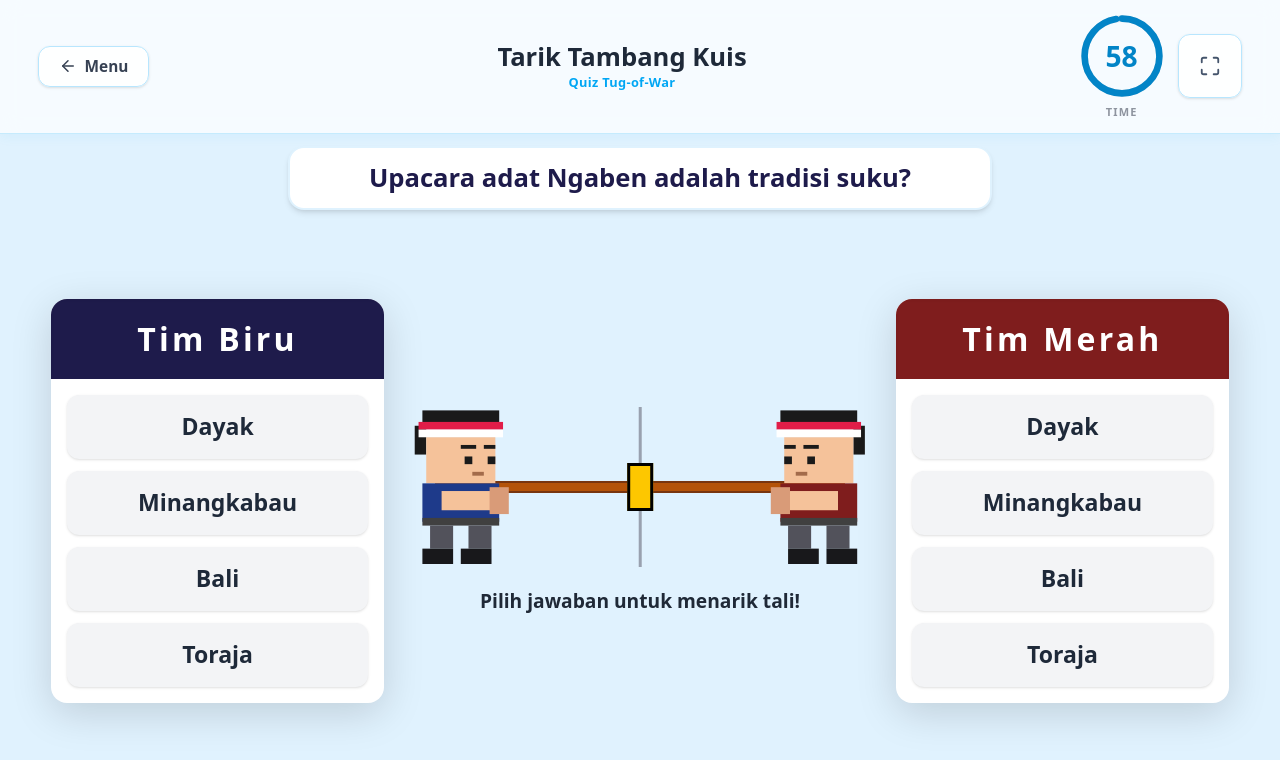
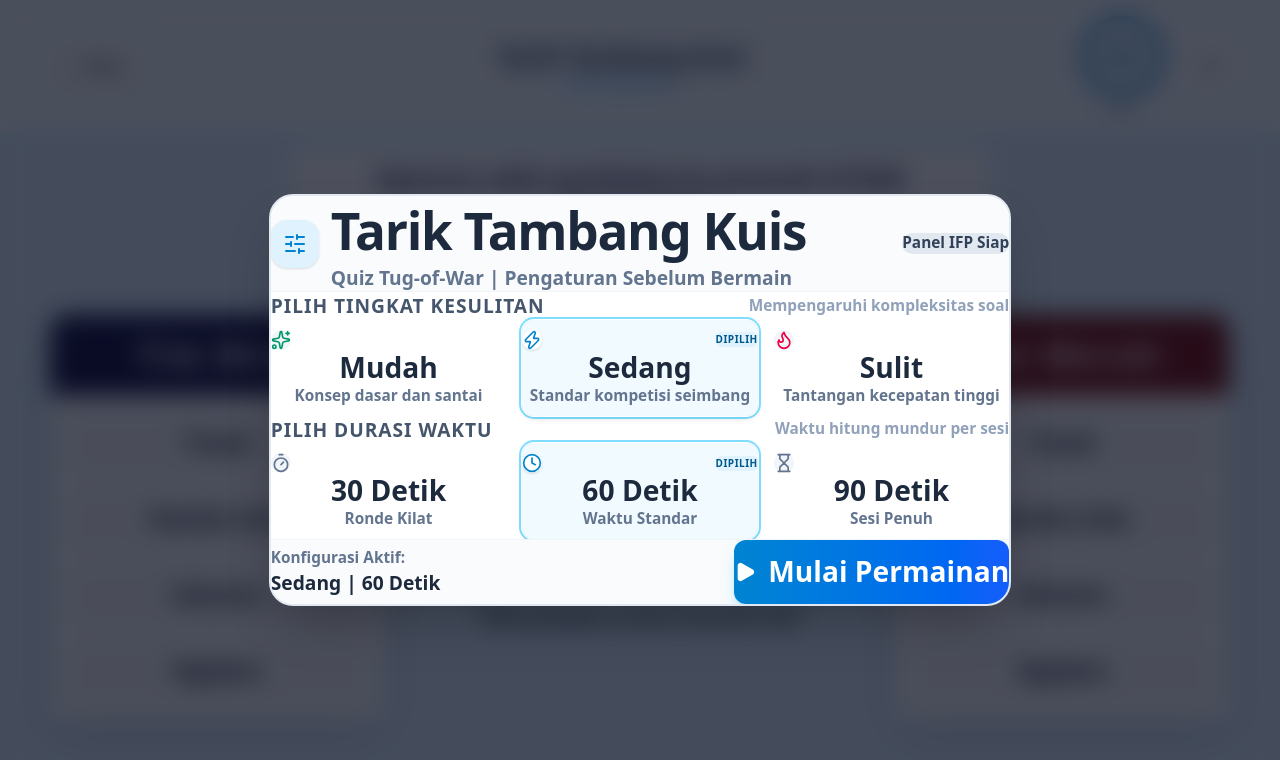
Before and after one commit to DiaztMF/EduPanel, a Next.js app: page /games/quiz-tug-of-war in a window 1280 px wide. Shown: the top 760 px of the page. Built offline with nearby package versions, Linux system fonts and the light colour scheme.

Commit message:
feat: expand trivia dataset and add setup modal to quiz-tug-of-war

```diff
--- a/src/app/games/quiz-tug-of-war/page.tsx
+++ b/src/app/games/quiz-tug-of-war/page.tsx
@@ -5,10 +5,10 @@ import { motion, AnimatePresence } from "framer-motion";
 import { useQuizTugStore } from "@/store/useQuizTugStore";
 import { VictoryResultModal } from "@/components/game/VictoryResultModal";
 import { GameHeader } from "@/components/game/GameHeader";
+import { GameSetupModal } from "@/components/game/GameSetupModal";
+import { SlidersHorizontal } from "lucide-react";
 
-const GAME_DURATION = 60; // seconds
-
-type Phase = "countdown" | "playing" | "finished";
+type Phase = "setup" | "countdown" | "playing" | "finished";
 
 // ─── Pixel Art Character SVG ───
 const PixelGuy = ({ color, reversed }: { color: string, reversed?: boolean }) => (
@@ -141,9 +141,9 @@ function QuizPanel({
 export default function QuizTugOfWarPage() {
   const { ropePosition, currentQuestion, submitAnswer, nextQuestion, reset } = useQuizTugStore();
 
-  const [phase, setPhase] = useState<Phase>("countdown");
+  const [phase, setPhase] = useState<Phase>("setup");
   const [countdown, setCountdown] = useState(3);
-
+  const [gameDuration, setGameDuration] = useState(60);
 
   const [p1Score, setP1Score] = useState(0);
   const [p2Score, setP2Score] = useState(0);
@@ -159,15 +159,11 @@ export default function QuizTugOfWarPage() {
     if (phase !== "countdown") return;
     if (countdown <= 0) {
       setPhase("playing");
-
-      reset();
       return;
     }
     const id = setTimeout(() => setCountdown((c) => c - 1), 1000);
     return () => clearTimeout(id);
-  }, [phase, countdown, reset]);
-
-
+  }, [phase, countdown]);
 
   // Check win by rope threshold
   useEffect(() => {
@@ -188,7 +184,9 @@ export default function QuizTugOfWarPage() {
       (player === 1 ? setP1Score : setP2Score)((s) => s + 10);
     }
 
-    // Auto-next question logic
+    // Auto-next question logic: advance if correct or both have attempted
+    const otherAnswered = player === 1 ? p2Feedback !== null : p1Feedback !== null;
+    if (correct || otherAnswered) {
       if (!questionCooldown.current) {
         questionCooldown.current = true;
         setTimeout(() => {
@@ -196,9 +194,10 @@ export default function QuizTugOfWarPage() {
           setP1Feedback(null);
           setP2Feedback(null);
           questionCooldown.current = false;
-      }, 800); // Slightly longer feedback for reading text
+        }, 800);
       }
-  }, [phase, submitAnswer, nextQuestion]);
+    }
+  }, [phase, submitAnswer, nextQuestion, p1Feedback, p2Feedback]);
 
   const finishGame = useCallback((forcedWinner?: "p1" | "p2") => {
     if (phase === "finished") return;
@@ -213,14 +212,32 @@ export default function QuizTugOfWarPage() {
   }, [phase, ropePosition]);
 
   const handleRematch = () => {
-    setPhase("countdown");
-    setCountdown(3);
+    reset();
     setP1Score(0);
     setP2Score(0);
     setP1Feedback(null);
     setP2Feedback(null);
     setWinner(null);
-    reset();
+    setPhase("countdown");
+    setCountdown(3);
+  };
+
+  const handleStartGame = ({
+    difficulty,
+    duration,
+  }: {
+    difficulty: "easy" | "medium" | "hard";
+    duration: number;
+  }) => {
+    setGameDuration(duration);
+    reset(difficulty);
+    setP1Score(0);
+    setP2Score(0);
+    setP1Feedback(null);
+    setP2Feedback(null);
+    setWinner(null);
+    setPhase("countdown");
+    setCountdown(3);
   };
 
   const isPlaying = phase === "playing";
@@ -232,9 +249,23 @@ export default function QuizTugOfWarPage() {
       <GameHeader
         title="Tarik Tambang Kuis"
         subtitle="Quiz Tug-of-War"
-        timerDuration={GAME_DURATION}
+        timerDuration={gameDuration}
         isTimerRunning={phase === "playing"}
         onTimerComplete={() => finishGame()}
+        rightSlot={
+          <button
+            type="button"
+            onClick={() => setPhase("setup")}
+            aria-label="Pengaturan Permainan"
+            className="flex items-center justify-center rounded-xl border border-sky-200 bg-white/80 text-gray-700 font-bold shadow-sm hover:bg-white transition-colors"
+            style={{
+              minWidth: "clamp(40px, 5vw, 64px)",
+              minHeight: "clamp(40px, 5vw, 64px)",
+            }}
+          >
+            <SlidersHorizontal size={20} />
+          </button>
+        }
       />
 
       {/* ── QUESTION PANEL (center, compact) ── */}
@@ -320,6 +351,16 @@ export default function QuizTugOfWarPage() {
         p2Label="Tim Merah"
         onRematch={handleRematch}
       />
+
+      {/* PRE-GAME SETUP MODAL */}
+      <GameSetupModal
+        isOpen={phase === "setup"}
+        gameTitle="Tarik Tambang Kuis"
+        gameSubtitle="Quiz Tug-of-War"
+        defaultDifficulty="medium"
+        defaultDuration={60}
+        onStart={handleStartGame}
+      />
     </div>
   );
 }
--- a/src/data/quiz-trivia.ts
+++ b/src/data/quiz-trivia.ts
@@ -34,79 +34,131 @@ function q(
 }
 
 export const TRIVIA_QUESTIONS: TriviaQuestion[] = [
-  // ─── SAINS ───
+  // ─── SAINS: EASY ───
   q("Planet terbesar di tata surya kita adalah?", "Jupiter", ["Saturnus", "Neptunus", "Uranus"], "sains", "easy"),
   q("Simbol kimia untuk emas adalah?", "Au", ["Ag", "Fe", "Go"], "sains", "easy"),
   q("Berapa jumlah kaki pada serangga?", "6", ["4", "8", "10"], "sains", "easy"),
   q("Gas apa yang paling banyak di atmosfer bumi?", "Nitrogen", ["Oksigen", "Karbon Dioksida", "Argon"], "sains", "easy"),
   q("Organ manusia yang memompa darah adalah?", "Jantung", ["Paru-paru", "Hati", "Ginjal"], "sains", "easy"),
+  q("Apa nama proses tumbuhan membuat makanan sendiri?", "Fotosintesis", ["Respirasi", "Osmosis", "Fermentasi"], "sains", "easy"),
+  q("Berapa suhu titik didih air pada tekanan normal?", "100°C", ["90°C", "80°C", "120°C"], "sains", "easy"),
+  q("Planet manakah yang dikenal sebagai Planet Merah?", "Mars", ["Venus", "Merkurius", "Jupiter"], "sains", "easy"),
+  q("Vertebrata adalah kelompok hewan yang memiliki?", "Tulang belakang", ["Sayap", "Insang", "Bulu"], "sains", "easy"),
+  q("Gaya tarik yang menarik benda jatuh ke bumi disebut?", "Gravitasi", ["Magnet", "Gesek", "Pegas"], "sains", "easy"),
+
+  // ─── SAINS: MEDIUM ───
   q("Berapa kecepatan cahaya per detik (dibulatkan)?", "300.000 km/s", ["150.000 km/s", "500.000 km/s", "1.000.000 km/s"], "sains", "medium"),
   q("DNA adalah singkatan dari?", "Deoxyribonucleic Acid", ["Dinitrogen Acid", "Dimethyl Nucleic Acid", "Digital Nucleic Atom"], "sains", "medium"),
-  q("Apa nama proses tumbuhan membuat makanan sendiri?", "Fotosintesis", ["Respirasi", "Osmosis", "Fermentasi"], "sains", "easy"),
-  q("Berapa suhu titik didih air pada tekanan normal?", "100°C", ["90°C", "80°C", "120°C"], "sains", "easy"),
-  q("Hewan apa yang memiliki sidik jari seperti manusia?", "Koala", ["Simpanse", "Gorila", "Orang Utan"], "sains", "hard"),
   q("Berapa jumlah tulang pada tubuh manusia dewasa?", "206", ["180", "250", "300"], "sains", "medium"),
-  q("Planet manakah yang dikenal sebagai Planet Merah?", "Mars", ["Venus", "Merkurius", "Jupiter"], "sains", "easy"),
-  q("Apa satuan dasar untuk mengukur listrik?", "Ampere", ["Volt", "Watt", "Ohm"], "sains", "medium"),
-  q("Vertebrata adalah hewan yang memiliki?", "Tulang belakang", ["Sayap", "Insang", "Bulu"], "sains", "easy"),
-  q("Apa nama lapisan ozon yang melindungi bumi?", "Stratosfer", ["Troposfer", "Mesosfer", "Termosfer"], "sains", "medium"),
+  q("Apa satuan dasar internasional untuk mengukur arus listrik?", "Ampere", ["Volt", "Watt", "Ohm"], "sains", "medium"),
+  q("Lapisan atmosfer yang melindungi bumi dari radiasi ultraviolet adalah?", "Stratosfer", ["Troposfer", "Mesosfer", "Termosfer"], "sains", "medium"),
+  q("Zat hijau daun yang menyerap sinar matahari dinamakan?", "Klorofil", ["Karoten", "Stomata", "Floem"], "sains", "medium"),
+  q("Hewan mamalia yang mampu terbang dengan sayap kulit adalah?", "Kelelawar", ["Tupai terbang", "Burung hantu", "Elang"], "sains", "medium"),
+  q("Satuan untuk frekuensi gelombang bunyi adalah?", "Hertz", ["Desibel", "Pascal", "Newton"], "sains", "medium"),
 
-  // ─── GEOGRAFI ───
-  q("Ibukota Indonesia adalah?", "Jakarta", ["Surabaya", "Bandung", "Medan"], "geografi", "easy"),
-  q("Gunung tertinggi di Indonesia adalah?", "Puncak Jaya", ["Gunung Rinjani", "Gunung Semeru", "Gunung Kerinci"], "geografi", "medium"),
+  // ─── SAINS: HARD ───
+  q("Hewan apa yang memiliki sidik jari unik sangat mirip manusia?", "Koala", ["Simpanse", "Gorila", "Orang Utan"], "sains", "hard"),
+  q("Unsur paling melimpah di alam semesta secara keseluruhan adalah?", "Hidrogen", ["Helium", "Oksigen", "Karbon"], "sains", "hard"),
+  q("Bagian terkecil dari suatu zat yang mempertahankan sifat kimiawinya adalah?", "Molekul", ["Atom", "Proton", "Elektron"], "sains", "hard"),
+  q("Enzim dalam air liur yang mencerna karbohidrat adalah?", "Ptialin (Amilase)", ["Pepsin", "Tripsin", "Lipase"], "sains", "hard"),
+  q("Hukum gravitasi universal dirumuskan pertama kali oleh?", "Isaac Newton", ["Albert Einstein", "Galileo Galilei", "Johannes Kepler"], "sains", "hard"),
+
+  // ─── GEOGRAFI: EASY ───
+  q("Ibukota negara Indonesia adalah?", "Jakarta", ["Surabaya", "Bandung", "Medan"], "geografi", "easy"),
   q("Sungai terpanjang di dunia adalah?", "Nil", ["Amazon", "Yangtze", "Mississippi"], "geografi", "easy"),
   q("Negara dengan luas wilayah terbesar di dunia adalah?", "Rusia", ["Kanada", "Amerika Serikat", "China"], "geografi", "easy"),
-  q("Benua terkecil di dunia adalah?", "Australia", ["Eropa", "Antartika", "Amerika Selatan"], "geografi", "easy"),
-  q("Danau terdalam di dunia adalah?", "Danau Baikal", ["Danau Superior", "Danau Titicaca", "Danau Toba"], "geografi", "medium"),
-  q("Selat Malaka menghubungkan Samudra apa?", "Hindia dan Pasifik", ["Atlantik dan Hindia", "Arktik dan Pasifik", "Atlantik dan Pasifik"], "geografi", "medium"),
-  q("Ibukota Jepang adalah?", "Tokyo", ["Osaka", "Kyoto", "Hiroshima"], "geografi", "easy"),
-  q("Kota di Indonesia yang dikenal sebagai Kota Pahlawan adalah?", "Surabaya", ["Jakarta", "Bandung", "Semarang"], "geografi", "easy"),
-  q("Pulau terluas di Indonesia adalah?", "Kalimantan", ["Sumatra", "Jawa", "Papua"], "geografi", "easy"),
-  q("Negara mana yang berbatasan langsung dengan Indonesia di darat?", "Malaysia", ["Filipina", "Australia", "Singapura"], "geografi", "easy"),
-  q("Gunung Bromo terletak di provinsi?", "Jawa Timur", ["Jawa Tengah", "Jawa Barat", "Nusa Tenggara"], "geografi", "easy"),
+  q("Benua terkecil di dunia berdasarkan luas daratan adalah?", "Australia", ["Eropa", "Antartika", "Amerika Selatan"], "geografi", "easy"),
+  q("Ibukota negara Jepang adalah?", "Tokyo", ["Osaka", "Kyoto", "Hiroshima"], "geografi", "easy"),
+  q("Kota di Indonesia yang memiliki julukan Kota Pahlawan adalah?", "Surabaya", ["Jakarta", "Bandung", "Semarang"], "geografi", "easy"),
+  q("Pulau paling barat di kepulauan Indonesia adalah?", "Pulau Weh", ["Pulau Rote", "Pulau Miangas", "Pulau Sabang"], "geografi", "easy"),
+  q("Gunung Bromo berada di wilayah provinsi?", "Jawa Timur", ["Jawa Tengah", "Jawa Barat", "Bali"], "geografi", "easy"),
 
-  // ─── SEJARAH ───
+  // ─── GEOGRAFI: MEDIUM ───
+  q("Gunung tertinggi di Indonesia adalah?", "Puncak Jaya", ["Gunung Rinjani", "Gunung Semeru", "Gunung Kerinci"], "geografi", "medium"),
+  q("Danau terdalam di dunia yang berada di Siberia adalah?", "Danau Baikal", ["Danau Superior", "Danau Titicaca", "Danau Toba"], "geografi", "medium"),
+  q("Selat Malaka memisahkan pulau Sumatra dengan negara?", "Malaysia", ["Singapura", "Thailand", "India"], "geografi", "medium"),
+  q("Garis khayal yang membagi bumi menjadi belahan utara dan selatan adalah?", "Khatulistiwa", ["Bujur Greenwich", "Meridian", "Tropis"], "geografi", "medium"),
+  q("Pegunungan terpanjang di daratan dunia adalah?", "Andes", ["Himalaya", "Rocky", "Alpen"], "geografi", "medium"),
+  q("Negara kepulauan terbesar di dunia adalah?", "Indonesia", ["Filipina", "Jepang", "Maladewa"], "geografi", "medium"),
+
+  // ─── GEOGRAFI: HARD ───
+  q("Gurun pasir terpanas dan terluas di benua Afrika adalah?", "Gurun Sahara", ["Gurun Gobi", "Gurun Kalahari", "Gurun Atacama"], "geografi", "hard"),
+  q("Palung laut terdalam di permukaan bumi adalah?", "Palung Mariana", ["Palung Jawa", "Palung Puerto Riko", "Palung Tonga"], "geografi", "hard"),
+  q("Kota paling selatan di dunia yang dihuni tetap adalah?", "Ushuaia", ["Punta Arenas", "Hobart", "Invercargill"], "geografi", "hard"),
+  q("Negara tanpa garis pantai (landlocked) terbesar di dunia adalah?", "Kazakhstan", ["Mongolia", "Bolivia", "Swiss"], "geografi", "hard"),
+
+  // ─── SEJARAH: EASY ───
   q("Indonesia memproklamasikan kemerdekaan pada tanggal?", "17 Agustus 1945", ["17 Agustus 1950", "10 November 1945", "1 Juni 1945"], "sejarah", "easy"),
-  q("Siapa yang membacakan teks Proklamasi Kemerdekaan RI?", "Soekarno", ["Mohammad Hatta", "Soepomo", "Sutan Sjahrir"], "sejarah", "easy"),
-  q("Perang Dunia II berakhir pada tahun?", "1945", ["1939", "1942", "1950"], "sejarah", "easy"),
-  q("Candi Borobudur dibangun oleh kerajaan?", "Syailendra", ["Majapahit", "Sriwijaya", "Mataram Kuno"], "sejarah", "medium"),
-  q("Pahlawan yang dijuluki 'Bung Tomo' terkenal dalam peristiwa?", "10 November 1945", ["Proklamasi 1945", "Pertempuran Ambarawa", "Bandung Lautan Api"], "sejarah", "medium"),
-  q("Kerajaan Majapahit mencapai puncak kejayaan di bawah pimpinan?", "Hayam Wuruk", ["Ken Arok", "Gajah Mada", "Raden Wijaya"], "sejarah", "medium"),
-  q("Organisasi pergerakan nasional pertama di Indonesia adalah?", "Budi Utomo", ["Sarekat Islam", "Indische Partij", "PNI"], "sejarah", "medium"),
-  q("Konferensi Asia Afrika berlangsung di kota?", "Bandung", ["Jakarta", "Surabaya", "Yogyakarta"], "sejarah", "easy"),
+  q("Siapa yang membacakan teks Proklamasi Kemerdekaan RI?", "Ir. Soekarno", ["Mohammad Hatta", "Soepomo", "Sutan Sjahrir"], "sejarah", "easy"),
+  q("Perang Dunia II resmi berakhir pada tahun?", "1945", ["1939", "1942", "1950"], "sejarah", "easy"),
+  q("Konferensi Asia Afrika tahun 1955 berlangsung di kota?", "Bandung", ["Jakarta", "Surabaya", "Yogyakarta"], "sejarah", "easy"),
+  q("Presiden kedua Republik Indonesia adalah?", "Soeharto", ["B.J. Habibie", "Megawati", "Gus Dur"], "sejarah", "easy"),
+  q("Hari Pahlawan di Indonesia diperingati setiap tanggal?", "10 November", ["20 Mei", "28 Oktober", "1 Juni"], "sejarah", "easy"),
 
-  // ─── BUDAYA ───
-  q("Tari Saman berasal dari daerah?", "Aceh", ["Bali", "Jawa", "Sulawesi"], "budaya", "easy"),
-  q("Batik diakui sebagai warisan budaya dunia oleh?", "UNESCO", ["PBB", "WHO", "ASEAN"], "budaya", "easy"),
-  q("Wayang Kulit berasal dari kebudayaan?", "Jawa", ["Bali", "Sunda", "Melayu"], "budaya", "easy"),
-  q("Lagu 'Indonesia Raya' diciptakan oleh?", "W.R. Supratman", ["Ismail Marzuki", "Gesang", "Cornel Simanjuntak"], "budaya", "easy"),
-  q("Ulos adalah kain tradisional dari suku?", "Batak", ["Dayak", "Minangkabau", "Bugis"], "budaya", "easy"),
-  q("Angklung adalah alat musik tradisional dari daerah?", "Sunda (Jawa Barat)", ["Bali", "Jawa Tengah", "Sulawesi Selatan"], "budaya", "easy"),
-  q("Keris ditetapkan sebagai warisan budaya dunia oleh UNESCO pada tahun?", "2005", ["2003", "2009", "2010"], "budaya", "hard"),
-  q("Tari Pendet berasal dari?", "Bali", ["NTB", "Jawa Timur", "Kalimantan"], "budaya", "easy"),
-  q("Upacara adat Ngaben adalah tradisi suku?", "Bali", ["Toraja", "Dayak", "Minangkabau"], "budaya", "easy"),
-  q("Motif Parang pada batik melambangkan?", "Ombak laut / keberanian", ["Bunga mekar", "Pohon kehidupan", "Burung garuda"], "budaya", "hard"),
+  // ─── SEJARAH: MEDIUM ───
+  q("Candi Borobudur dibangun pada masa dinasti kerajaan?", "Syailendra", ["Majapahit", "Sriwijaya", "Singasari"], "sejarah", "medium"),
+  q("Pahlawan nasional yang memimpin perlawanan di Surabaya tahun 1945 adalah?", "Bung Tomo", ["Jenderal Sudirman", "Pangeran Diponegoro", "Imam Bonjol"], "sejarah", "medium"),
+  q("Kerajaan Majapahit mencapai puncak keemasan di masa raja?", "Hayam Wuruk", ["Ken Arok", "Kertanegara", "Raden Wijaya"], "sejarah", "medium"),
+  q("Organisasi pelopor Kebangkitan Nasional Indonesia tahun 1908 adalah?", "Budi Utomo", ["Sarekat Islam", "Indische Partij", "Taman Siswa"], "sejarah", "medium"),
+  q("Perang Diponegoro melawan kolonial Belanda berlangsung tahun?", "1825 - 1830", ["1810 - 1815", "1840 - 1845", "1901 - 1906"], "sejarah", "medium"),
+  q("Perjanjian Renville pada era revolusi ditandatangani di atas?", "Kapal Perang AS", ["Gedung Merdeka", "Istana Bogor", "Benteng Vredeburg"], "sejarah", "medium"),
+
+  // ─── SEJARAH: HARD ───
+  q("Naskah asli proklamasi kemerdekaan diketik oleh pahlawan muda?", "Sayuti Melik", ["Sukarni", "Chaeroel Saleh", "B.M. Diah"], "sejarah", "hard"),
+  q("Sumpah Palapa dicetuskan oleh Mahapatih Gajah Mada pada masa raja?", "Tribhuwana Tunggadewi", ["Raden Wijaya", "Jayanegara", "Hayam Wuruk"], "sejarah", "hard"),
+  q("Prasasti Ciaruteun memuat jejak telapak kaki dari raja?", "Purnawarman", ["Mulawarman", "Sanjaya", "Airlangga"], "sejarah", "hard"),
+
+  // ─── BUDAYA: EASY ───
+  q("Tari Saman yang terkenal berasal dari provinsi?", "Aceh", ["Bali", "Jawa Barat", "Sulawesi Selatan"], "budaya", "easy"),
+  q("Batik telah diakui sebagai warisan budaya dunia takbenda oleh badan?", "UNESCO", ["PBB", "WHO", "UNICEF"], "budaya", "easy"),
+  q("Alat musik tradisional Angklung berasal dari tanah?", "Sunda", ["Jawa", "Minang", "Bugis"], "budaya", "easy"),
+  q("Lagu kebangsaan 'Indonesia Raya' diciptakan oleh komponis?", "W.R. Supratman", ["Ismail Marzuki", "Gesang", "Kusbini"], "budaya", "easy"),
+  q("Kain tenun Ulos adalah kain tradisional khas suku?", "Batak", ["Dayak", "Asmat", "Toraja"], "budaya", "easy"),
+  q("Rumah adat Tongkonan berasal dari suku bangsa?", "Toraja", ["Minangkabau", "Dayak", "Madura"], "budaya", "easy"),
+
+  // ─── BUDAYA: MEDIUM ───
+  q("Upacara adat pembakaran jenazah di Bali dinamakan?", "Ngaben", ["Tiwah", "Rambu Solo", "Sekaten"], "budaya", "medium"),
+  q("Rumah Gadang dengan atap berbentuk tanduk kerbau khas dari daerah?", "Minangkabau", ["Batak", "Melayu", "Palembang"], "budaya", "medium"),
+  q("Gamelan adalah ansambel musik tradisional yang berkembang di?", "Jawa dan Bali", ["Sumatra dan Riau", "Kalimantan", "Papua"], "budaya", "medium"),
+  q("Tari Piring berasal dari kebudayaan daerah?", "Sumatra Barat", ["Sumatra Utara", "Riau", "Jambi"], "budaya", "medium"),
+  q("Tradisi lompat batu yang terkenal (Hombo Batu) berasal dari pulau?", "Nias", ["Mentawai", "Madura", "Sumba"], "budaya", "medium"),
+
+  // ─── BUDAYA: HARD ───
+  q("Senjata tradisional Keris ditetapkan UNESCO sebagai warisan dunia pada tahun?", "2005", ["2003", "2009", "2012"], "budaya", "hard"),
+  q("Filosofi motif batik Parang Rusak melambangkan?", "Keberanian dan pantang menyerah", ["Kesuburan tanah", "Keabadian cinta", "Kemakmuran raja"], "budaya", "hard"),
+  q("Alat musik petik Sasando berasal dari pulau?", "Rote", ["Alor", "Flores", "Timor"], "budaya", "hard"),
 ];
 
-let pool = shuffle(TRIVIA_QUESTIONS);
+let activePool: TriviaQuestion[] = [];
 let poolIdx = 0;
+let currentDifficultyFilter: TriviaQuestion["difficulty"] | null = null;
 
-export function getNextTrivia(): TriviaQuestion {
-  if (poolIdx >= pool.length) {
-    pool = shuffle(TRIVIA_QUESTIONS);
-    poolIdx = 0;
-  }
-  return pool[poolIdx++];
-}
+function initPool(difficulty?: TriviaQuestion["difficulty"]) {
+  currentDifficultyFilter = difficulty ?? null;
+  const filtered = difficulty
+    ? TRIVIA_QUESTIONS.filter((t) => t.difficulty === difficulty)
+    : TRIVIA_QUESTIONS;
 
-export function resetTriviaPool() {
-  pool = shuffle(TRIVIA_QUESTIONS);
+  activePool = shuffle(filtered.length > 0 ? filtered : TRIVIA_QUESTIONS);
   poolIdx = 0;
 }
 
-export const CATEGORY_EMOJI: Record<TriviaQuestion["category"], string> = {
-  sains: "🔬",
-  geografi: "🌏",
-  sejarah: "📜",
-  budaya: "🎭",
+export function getNextTrivia(difficulty?: TriviaQuestion["difficulty"]): TriviaQuestion {
+  if (difficulty && difficulty !== currentDifficultyFilter) {
+    initPool(difficulty);
+  } else if (activePool.length === 0 || poolIdx >= activePool.length) {
+    initPool(difficulty);
+  }
+  return activePool[poolIdx++];
+}
+
+export function resetTriviaPool(difficulty?: TriviaQuestion["difficulty"]) {
+  initPool(difficulty);
+}
+
+export const CATEGORY_LABELS: Record<TriviaQuestion["category"], string> = {
+  sains: "Sains",
+  geografi: "Geografi",
+  sejarah: "Sejarah",
+  budaya: "Budaya",
 };
--- a/src/store/useQuizTugStore.ts
+++ b/src/store/useQuizTugStore.ts
@@ -2,7 +2,10 @@ import { create } from "zustand";
 import { devtools } from "zustand/middleware";
 import { type TriviaQuestion, getNextTrivia, resetTriviaPool } from "@/data/quiz-trivia";
 
+export type TriviaDifficulty = TriviaQuestion["difficulty"];
+
 interface QuizTugState {
+  difficulty: TriviaDifficulty;
   ropePosition: number;
   currentQuestion: TriviaQuestion;
   lastAnswerResult: { player: 1 | 2; correct: boolean } | null;
@@ -11,16 +14,18 @@ interface QuizTugState {
 
   submitAnswer: (player: 1 | 2, selected: string) => boolean;
   nextQuestion: () => void;
-  reset: () => void;
+  reset: (difficulty?: TriviaDifficulty) => void;
 }
 
 const ROPE_SHIFT = 10;
+const defaultDifficulty: TriviaDifficulty = "medium";
 
 export const useQuizTugStore = create<QuizTugState>()(
   devtools(
     (set, get) => ({
+      difficulty: defaultDifficulty,
       ropePosition: 0,
-      currentQuestion: getNextTrivia(),
+      currentQuestion: getNextTrivia(defaultDifficulty),
       lastAnswerResult: null,
       p1Answered: false,
       p2Answered: false,
@@ -43,12 +48,27 @@ export const useQuizTugStore = create<QuizTugState>()(
         return correct;
       },
 
-      nextQuestion: () =>
-        set({ currentQuestion: getNextTrivia(), lastAnswerResult: null, p1Answered: false, p2Answered: false }),
+      nextQuestion: () => {
+        const { difficulty } = get();
+        set({
+          currentQuestion: getNextTrivia(difficulty),
+          lastAnswerResult: null,
+          p1Answered: false,
+          p2Answered: false,
+        });
+      },
 
-      reset: () => {
-        resetTriviaPool();
-        set({ ropePosition: 0, currentQuestion: getNextTrivia(), lastAnswerResult: null, p1Answered: false, p2Answered: false });
+      reset: (newDifficulty) => {
+        const diff = newDifficulty || get().difficulty;
+        resetTriviaPool(diff);
+        set({
+          difficulty: diff,
+          ropePosition: 0,
+          currentQuestion: getNextTrivia(diff),
+          lastAnswerResult: null,
+          p1Answered: false,
+          p2Answered: false,
+        });
       },
     }),
     { name: "QuizTug-Store" }
```
Lines whose indentation alone changed are shown as unchanged.
